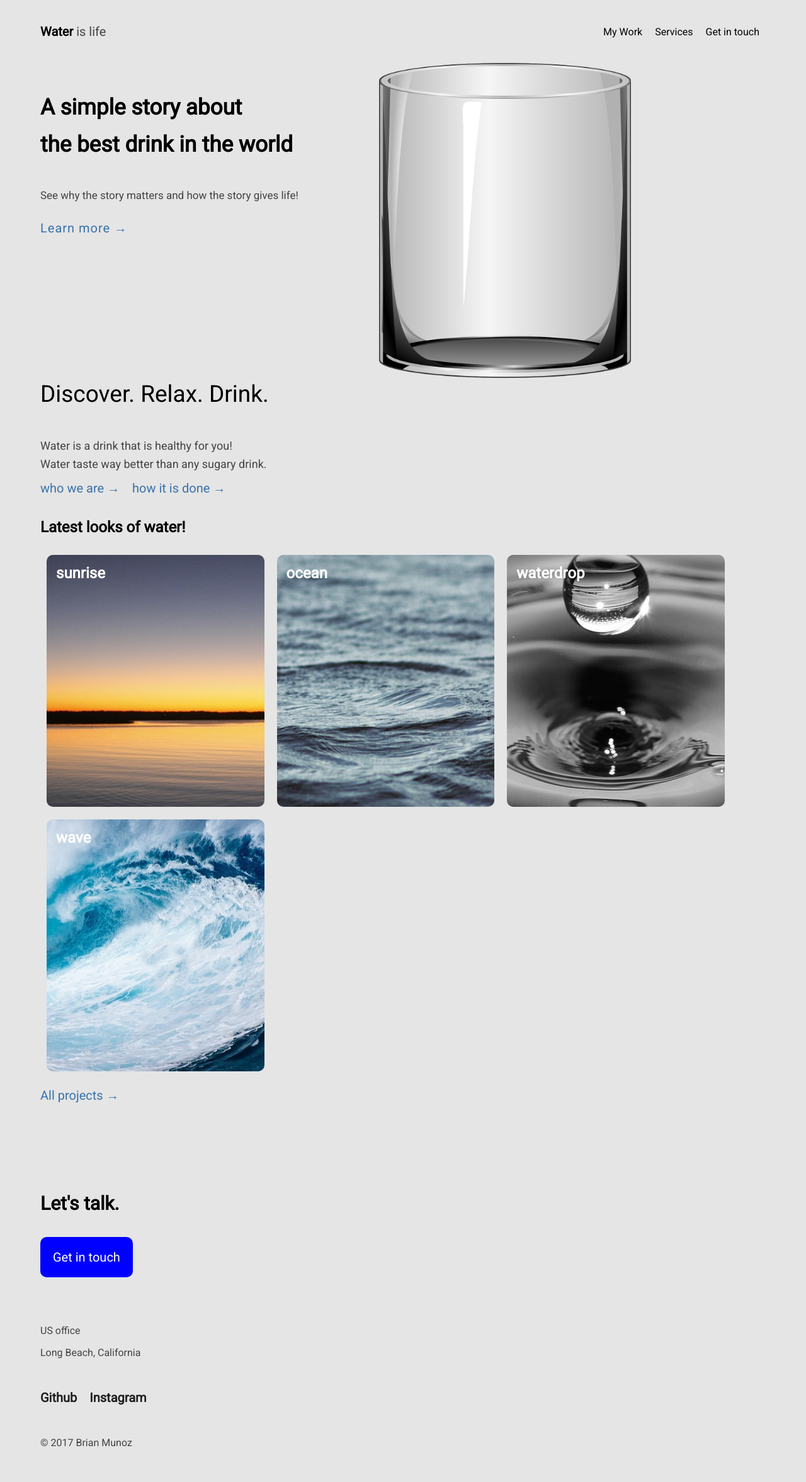
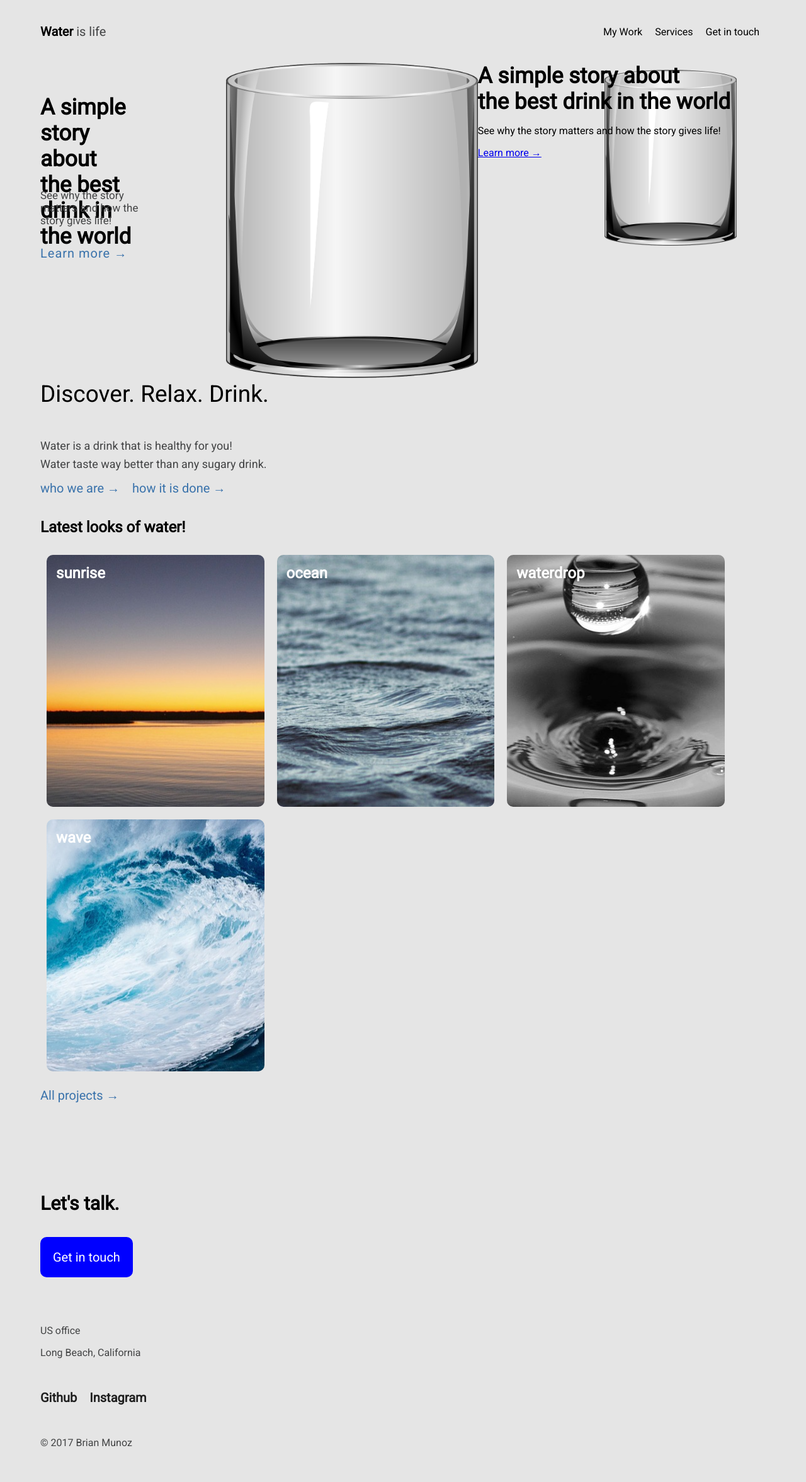
Before and after one commit to colorlessenergy/water, a Jekyll site: the page built from index.html, in a window 1280 px wide. Shown: the whole page at 63% size. Built offline with Jekyll 4.4.1, drawn with Linux system fonts in a browser that asks for light colours.

Commit message:
image background of responsive main header

```diff
--- a/index.html
+++ b/index.html
@@ -13,6 +13,16 @@
   </div>
   <div class="cup">
     <img src="images/drinkingglass.png" alt="drinking glass">
+  </div>
+  <div class="content-responsive">
+    <div class="main-header">
+      <h1>A simple story about</h1>
+      <h1>the best drink in the world</h1>
+      <p class="story">See why the story matters and how the story gives life!</p>
+      <p class="link"><a href="#">Learn more &#8594;</a></p>
+    </div>
+    <div class="res-cup">
+    </div>
   </div>
 </section>
 <section class="thoughts">
--- a/main.css
+++ b/main.css
@@ -100,7 +100,7 @@
   margin-left: 5%;
 }
 
-.main-content .content h1 {
+.main-content .content h1, .content-responsive h1 {
   font-size: 35px;
   margin: 0;
 }
@@ -217,6 +217,31 @@
   transition: transform 0.6s ease;
 }
 
+
+.content-responsive {
+  display: flex;
+  position: relative;
+  height: 400px;
+  width: 100%;
+}
+
+.content-responsive .main-header {
+  position: relative;
+  z-index: 1;
+}
+
+.res-cup {
+  background-image: url(images/drinkingglass.png);
+  background-repeat: no-repeat;
+  background-position: center;
+  background-size: 70%;
+  height: 300px;
+  width: 300px;
+  position: absolute;
+  z-index: 0;
+  left: 30%;
+  }
+
 .responsive-nav .top {
   align-items: center;
   display: flex;
@@ -246,6 +271,10 @@
     display: none;
   }
 
+  .content, .cup {
+    display: none;
+  }
+
   #menuIcon {
     display: block;
   }
```
Also changed, not shown: 2 other files.
